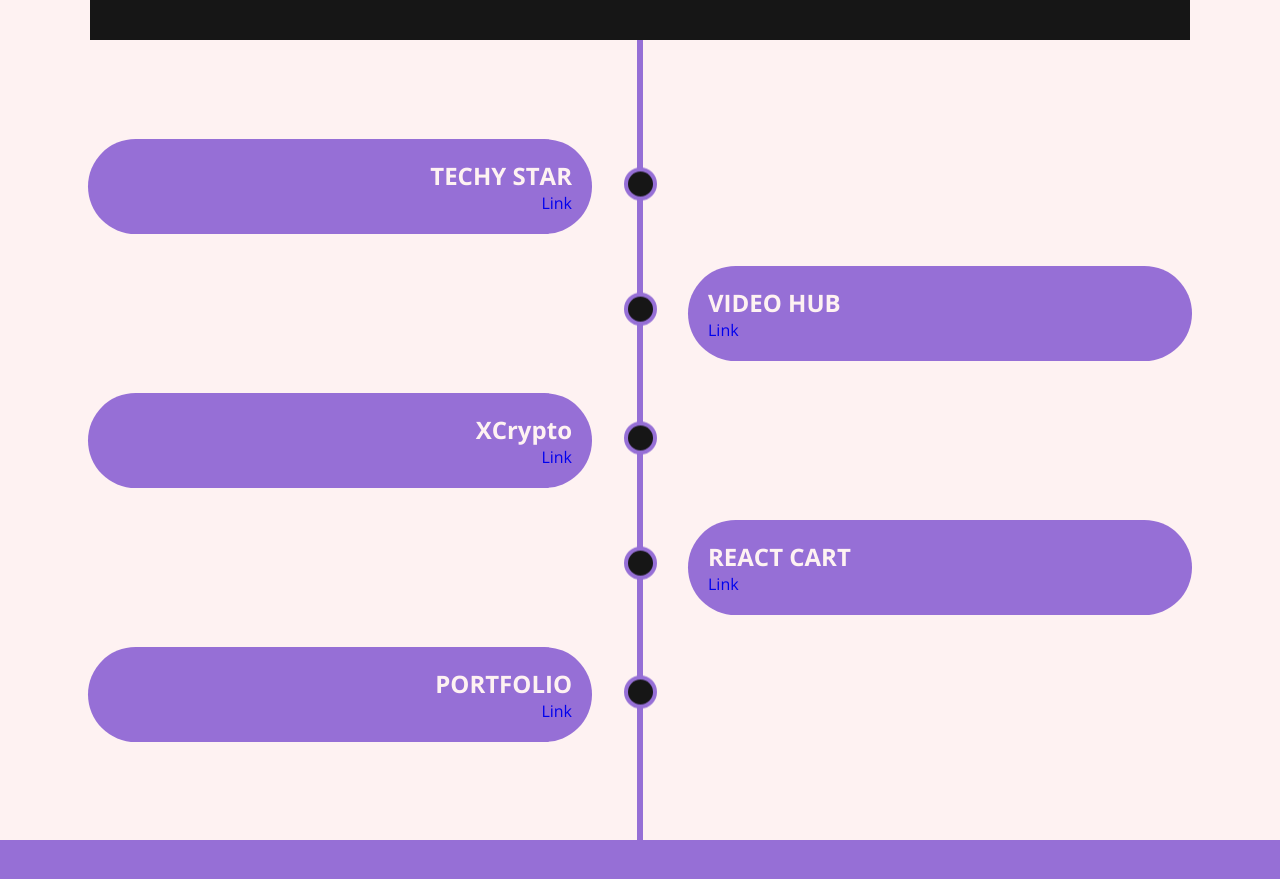
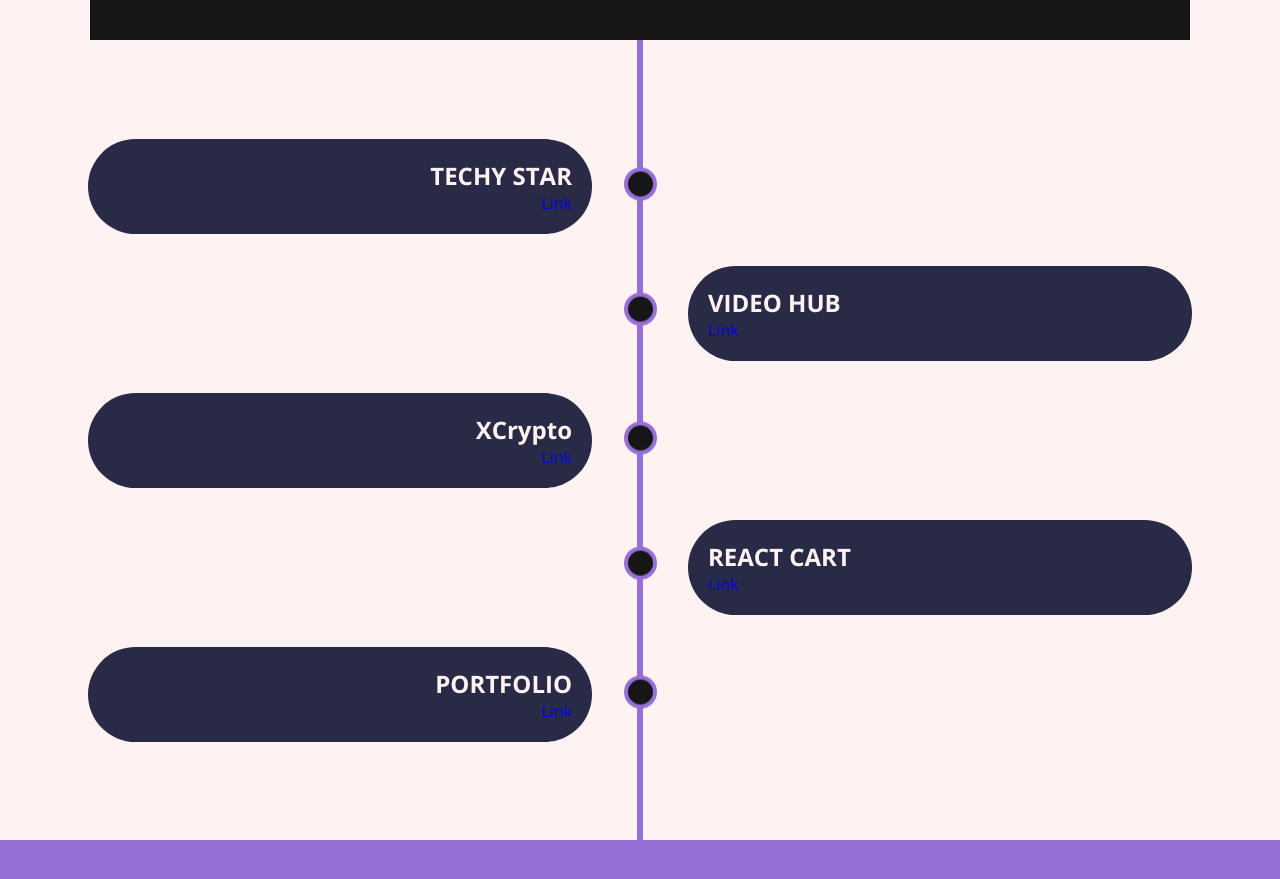
Before and after one commit to souravbarman00/My_profile, a React (Create React App) app: page / in a window 1280 px wide. Shown: the part 1740-2619 px from the top of the page. Built offline with nearby package versions, Linux system fonts and the light colour scheme.

Commit message:
8th commit

```diff
--- a/src/styles/timeline.scss
+++ b/src/styles/timeline.scss
@@ -60,7 +60,7 @@
 
     > div {
       padding: 20px 20px;
-      background-color: $color7;
+      background-color: $color5;
       color: $color1;
       border-radius: 100px;
     }
--- a/src/styles/work.scss
+++ b/src/styles/work.scss
@@ -18,6 +18,7 @@
     display: flex;
     align-items: center;
     justify-content: center;
+    // border-radius: 20%;
 
     > article {
       width: 70%;
@@ -33,6 +34,7 @@
       display: flex;
       padding: 2rem;
       box-shadow: 0 0 20px 5px $color8;
+      // border-radius: 20%;
 
       > img {
         border-radius: 20px;
```
